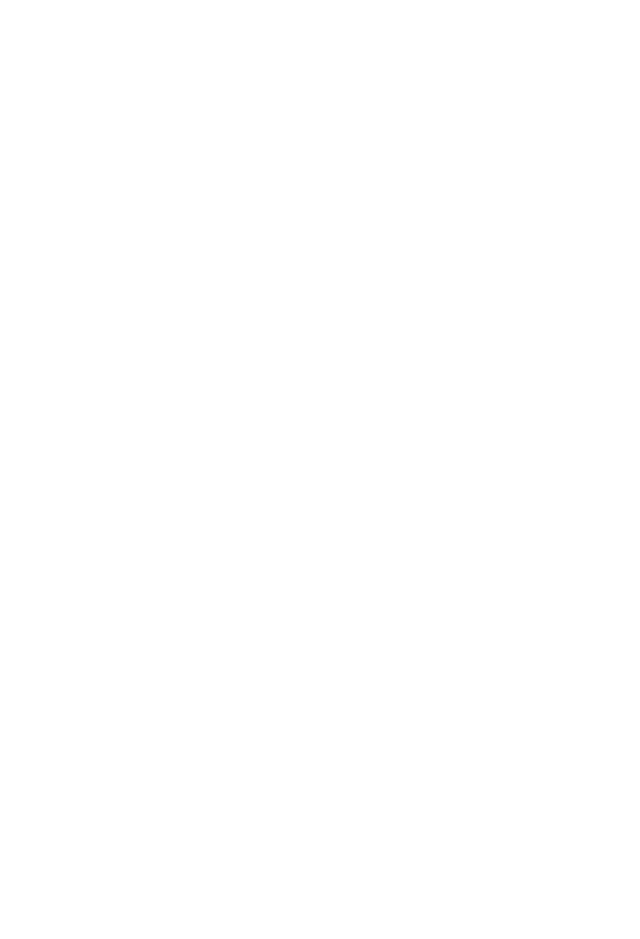
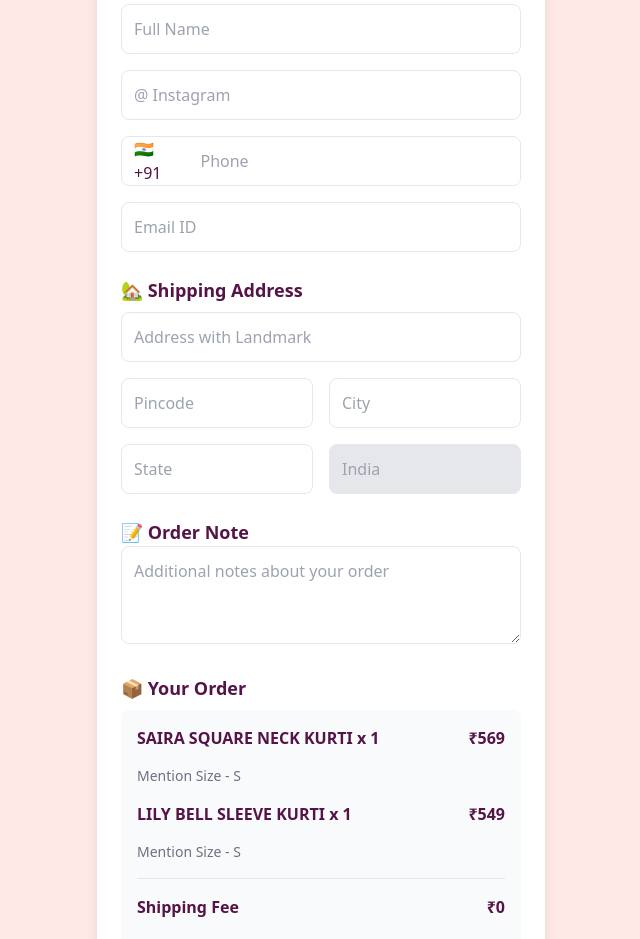
Before and after one commit to janhavibandhane/ShoppingWebsite, a React (Vite) app: page /USerDetalis in a window 1280 px wide. Before the commit this address had no page. Shown: the part 400-1339 px from the top of the page, without its empty margins (319-959 px from the left). Before the commit the page ends 800 px from the top, so only its background shows below. Built offline with nearby package versions, Linux system fonts and the light colour scheme; a web font is replaced by a local one.

Commit message:
CheckOut Added

```diff
--- a/src/component/HomePages/HomePagesAddedItem.jsx
+++ b/src/component/HomePages/HomePagesAddedItem.jsx
@@ -1,3 +1,4 @@
+import { Link } from "react-router-dom";
 import { useCart } from "../Context/CartContext.jsx";
 import { FaShoppingCart, FaTrash } from "react-icons/fa";
 
@@ -5,16 +6,18 @@
   const { cart, removeFromCart } = useCart(); // Get cart from context
 
   return (
-    <div className="p-6 max-w-4xl mx-auto ">
-      <h2 className="text-2xl font-bold mb-4 flex items-center gap-2 text-[#551447]">
-        <FaShoppingCart className="w-6 h-6 text-[#551447]" /> Items in Your Cart
+    <div className="bg-[#fee9e6] hero">
+    <div className="p-6 max-w-4xl mx-auto  ">
+      <h2 className="text-2xl font-bold mb-4 flex items-center gap-2 text-[#551447] ">
+        🛒 Items in Your Cart
       </h2>
       {cart.length === 0 ? (
         <p className="text-[#834a76]">Your cart is empty</p>
       ) : (
         <div className="grid grid-cols-1 md:grid-cols-2 gap-6">
           {cart.map((item, index) => (
-            <div key={index} className="card bg-white shadow-lg rounded-lg overflow-hidden relative">
+            <>
+            <div className="card card-side bg-base-100 shadow-xl">
               <figure>
                 <img
                   src={item.imageSrc}
@@ -36,9 +39,18 @@
                 </button>
               </div>
             </div>
+            </>
           ))}
         </div>
       )}
+      {cart.length === 0 ? (
+        <p className=""></p>
+      ) : (
+        <div className=" flex justify-center items-center m-4">
+          <Link to={'/USerDetalis'}><button className="btn btn-wide bg-pink-600 hover:bg-pink-400">Checkout</button></Link>
+        </div>
+      )}
+    </div>
     </div>
   );
 }
--- /dev/null
+++ b/src/component/HomePages/HomePagesUserDetalis.jsx
@@ -0,0 +1,101 @@
+import React from "react";
+
+const HomePageUserDetails = () => {
+  return (
+    <div className="flex justify-center items-center min-h-screen bg-[#fee9e6] p-4 text-[#551447]">
+      <div className="w-full max-w-md bg-white p-6 rounded-2xl shadow-lg">
+        <h2 className="text-2xl font-bold text-center mb-4">❤️ Thank you</h2>
+
+        {/* user detalis */}
+        <div className="space-y-4">
+          <input
+            type="text"
+            placeholder="Full Name"
+            className="w-full p-3 border rounded-lg focus:outline-none focus:ring-2 focus:ring-blue-500"
+          />
+          <input
+            type="text"
+            placeholder="@ Instagram"
+            className="w-full p-3 border rounded-lg focus:outline-none focus:ring-2 focus:ring-blue-500"
+          />
+          <div className="flex items-center border rounded-lg overflow-hidden">
+            <span className="px-3">🇮🇳 +91</span>
+            <input
+              type="text"
+              placeholder="Phone"
+              className="w-full p-3 focus:outline-none"
+            />
+          </div>
+          <input
+            type="email"
+            placeholder="Email ID"
+            className="w-full p-3 border rounded-lg focus:outline-none focus:ring-2 focus:ring-blue-500"
+          />
+        </div>
+
+        {/* user address detalis */}
+        <h3 className="text-lg font-bold mt-6 flex items-center">🏡 Shipping Address</h3>
+        <div className="space-y-4 mt-2">
+          <input
+            type="text"
+            placeholder="Address with Landmark"
+            className="w-full p-3 border rounded-lg focus:outline-none focus:ring-2 focus:ring-blue-500"
+          />
+          <div className="grid grid-cols-2 gap-4">
+            <input
+              type="text"
+              placeholder="Pincode"
+              className="w-full p-3 border rounded-lg focus:outline-none focus:ring-2 focus:ring-blue-500"
+            />
+            <input
+              type="text"
+              placeholder="City"
+              className="w-full p-3 border rounded-lg focus:outline-none focus:ring-2 focus:ring-blue-500"
+            />
+          </div>
+          <div className="grid grid-cols-2 gap-4">
+            <input
+              type="text"
+              placeholder="State"
+              className="w-full p-3 border rounded-lg focus:outline-none focus:ring-2 focus:ring-blue-500"
+            />
+            <input
+              type="text"
+              placeholder="India"
+              readOnly
+              className="w-full p-3 border rounded-lg bg-gray-200 cursor-not-allowed"
+            />
+          </div>
+        </div>
+
+        {/* note */}
+        <h3 className="text-lg font-bold mt-6 flex items-center">📝 Order Note</h3>
+        <textarea
+          className="w-full p-3 border rounded-lg focus:outline-none focus:ring-2 focus:ring-blue-500"
+          placeholder="Additional notes about your order"
+          rows="3"
+        ></textarea>
+
+        {/* order info */}
+        <h3 className="text-lg font-bold mt-6 flex items-center">📦 Your Order</h3>
+        <div className="mt-2 bg-gray-50 p-4 rounded-lg space-y-4">
+          <p className="font-semibold">SAIRA SQUARE NECK KURTI x 1 <span className="float-right">₹569</span></p>
+          <p className="text-sm text-gray-500">Mention Size - S</p>
+          <p className="font-semibold mt-2">LILY BELL SLEEVE KURTI x 1 <span className="float-right">₹549</span></p>
+          <p className="text-sm text-gray-500">Mention Size - S</p>
+          <hr className="my-2" />
+          <p className="font-semibold">Shipping Fee <span className="float-right">₹0</span></p>
+          <p className="font-semibold">Payment Processing Fee <span className="float-right">₹13.42</span></p>
+          <hr className="my-2" />
+          <p className="text-xl font-bold">Total <span className="float-right">₹1131.42</span></p>
+        </div>
+
+        <button className="w-full mt-4 p-3 bg-[#551447] text-white rounded-lg font-semibold hover:bg-[#96267e]">
+          Proceed to Pay ₹1131.42
+        </button>
+      </div>
+    </div>
+  );
+};
+
+export default HomePageUserDetails;
--- a/src/main.jsx
+++ b/src/main.jsx
@@ -10,6 +10,7 @@
 import ProductBrushes from './component/Products/ProductsBrushes.jsx';
 import HomePagesAddedItem from './component/HomePages/HomePagesAddedItem.jsx';
 import { CartProvider } from './component/Context/CartContext.jsx';
+import HomePagesUSerDetalis from './component/HomePages/HomePagesUserDetalis.jsx';
 
 createRoot(document.getElementById('root')).render(
   <StrictMode>
@@ -23,6 +24,7 @@
         <Route path='/ProductsBlush' element={<ProductsBlush></ProductsBlush>}></Route>
         <Route path="/ProductBrushes" element={<ProductBrushes></ProductBrushes>}></Route>
         <Route path='/AddedItem' element={<HomePagesAddedItem></HomePagesAddedItem>}></Route>
+        <Route path='/USerDetalis' element={<HomePagesUSerDetalis></HomePagesUSerDetalis>}></Route>
         </Route>
 
       </Routes>
```
